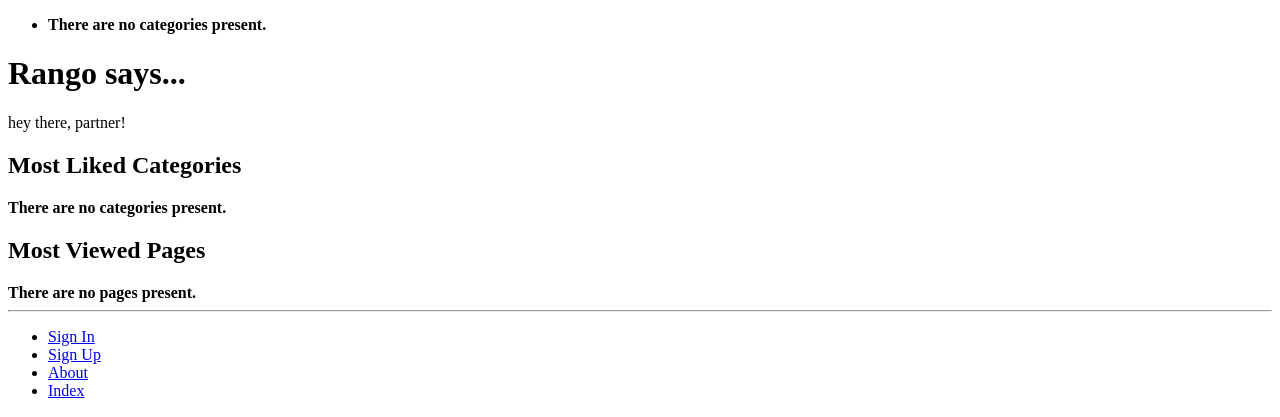
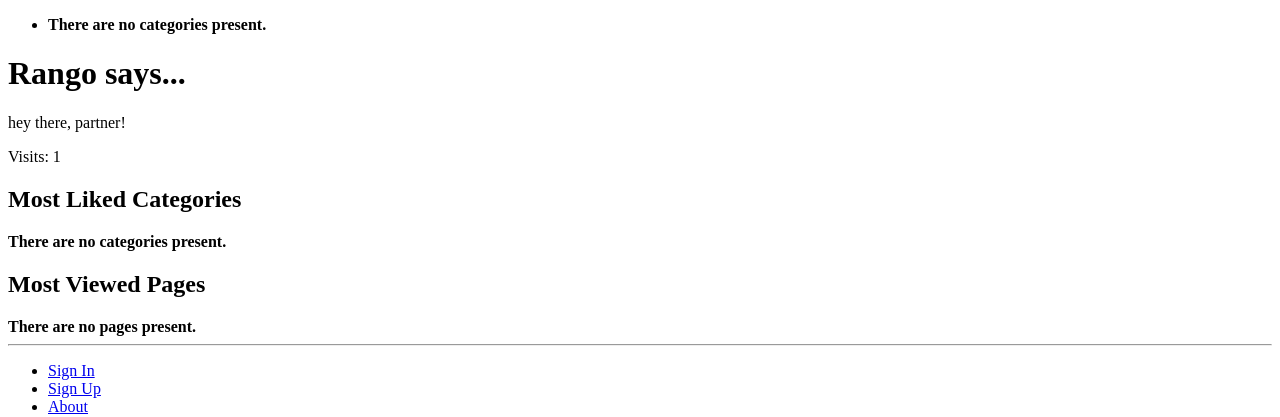
Before and after one commit to leonnardo/tangowithdjango, a Django app: page /rango/ in a window 1280 px wide. Shown: the top 417 px of the page. Run offline with Django 3.2, Linux system fonts and the light colour scheme; data that the repository does not hold is empty.

Commit message:
Chapter 10: working with cookies and sessions

```diff
--- a/rango/views.py
+++ b/rango/views.py
@@ -1,3 +1,5 @@
+from datetime import datetime
+
 from django.contrib.auth import authenticate, login, logout
 from django.contrib.auth.decorators import login_required
 from django.core.urlresolvers import reverse
@@ -6,6 +8,33 @@ from django.shortcuts import render
 from rango.models import Category, Page
 from .forms import CategoryForm, PageForm, UserForm, UserProfileForm
 
+
+# Helper Functions
+def get_server_side_cookie(request, cookie, default_val=None):
+    val = request.session.get(cookie)
+    if not val:
+        val = default_val
+    return val
+
+def visitor_cookie_handler(request):
+    visits = int(get_server_side_cookie(request, 'visits', '1'))
+    last_visit_cookie = get_server_side_cookie(request,
+                                               'last_visit',
+                                               str(datetime.now()))
+    last_visit_time = datetime.strptime(last_visit_cookie[:-7],
+                                        '%Y-%m-%d %H:%M:%S')
+
+    if (datetime.now() - last_visit_time).days > 0:
+        visits += 1
+        request.session['last_visit'] = str(datetime.now())
+    else:
+        visits = 1
+        request.session['last_visit'] = last_visit_cookie
+
+    request.session['visits'] = visits
+
+
+# Views
 def index(request):
     """
     Consulta o banco de dados por uma lista de todas as categorias atualmente armazenadas
@@ -16,16 +45,19 @@ def index(request):
     category_list = Category.objects.order_by('-likes')[:5]
     pages_list = Page.objects.order_by('-views')[:5]
 
-    context_dict = {'categories': category_list, 'pages': pages_list}
-    return render(request, 'rango/index.html', context_dict)
+    context = {'categories': category_list, 'pages': pages_list}
+    visitor_cookie_handler(request)
+    context['visits'] = request.session['visits']
+    return render(request, 'rango/index.html', context)
 
 def about(request):
     context = { 'name' : 'Leonnardo'}
+    visitor_cookie_handler(request)
+    context['visits'] = request.session['visits']
     return render(request,'rango/about.html', context=context)
 
 def show_category(request, category_name_slug):
     context_dict = {}
-
     try:
         category = Category.objects.get(slug=category_name_slug)
         pages = Page.objects.filter(category=category)
--- a/templates/rango/about.html
+++ b/templates/rango/about.html
@@ -4,6 +4,9 @@
 {% block title_block %}About{% endblock %}
 
 {% block body_block %}
+    <div>
+        <p> You have visited this site {{ visits }} times</p>
+    </div>
     <div>
         <p>This tutorial has been put together by {{ name }}</p>
         <img src="{% static 'images/me.jpg' %}" alt="This is me!" />
--- a/templates/rango/index.html
+++ b/templates/rango/index.html
@@ -10,6 +10,7 @@
             hey there, partner!
         {% endif %}
         <br />
+        <p>Visits: {{ visits }}</p>
 	</div>
 	<div>
 		<h2>Most Liked Categories</h2>
```
